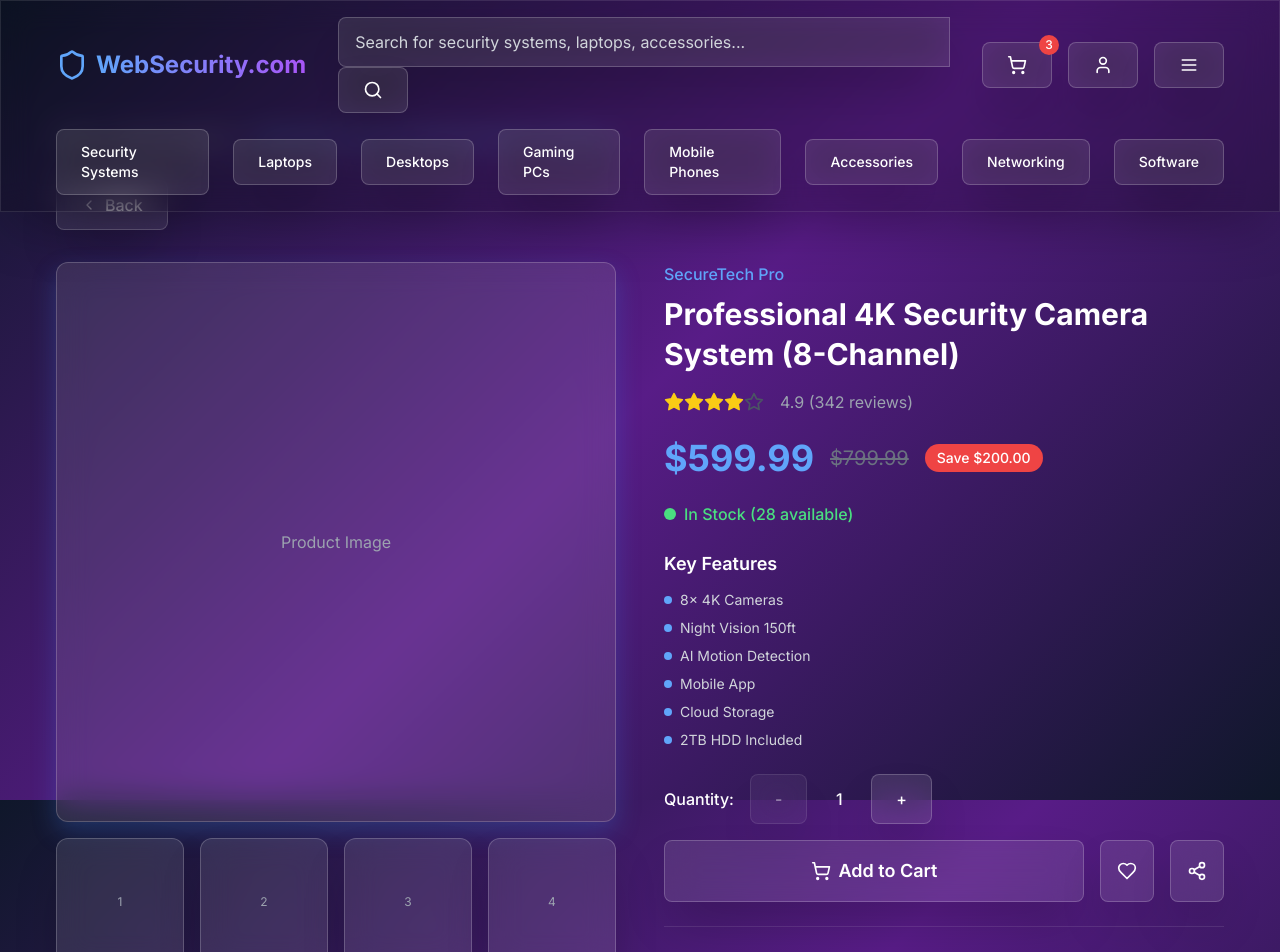
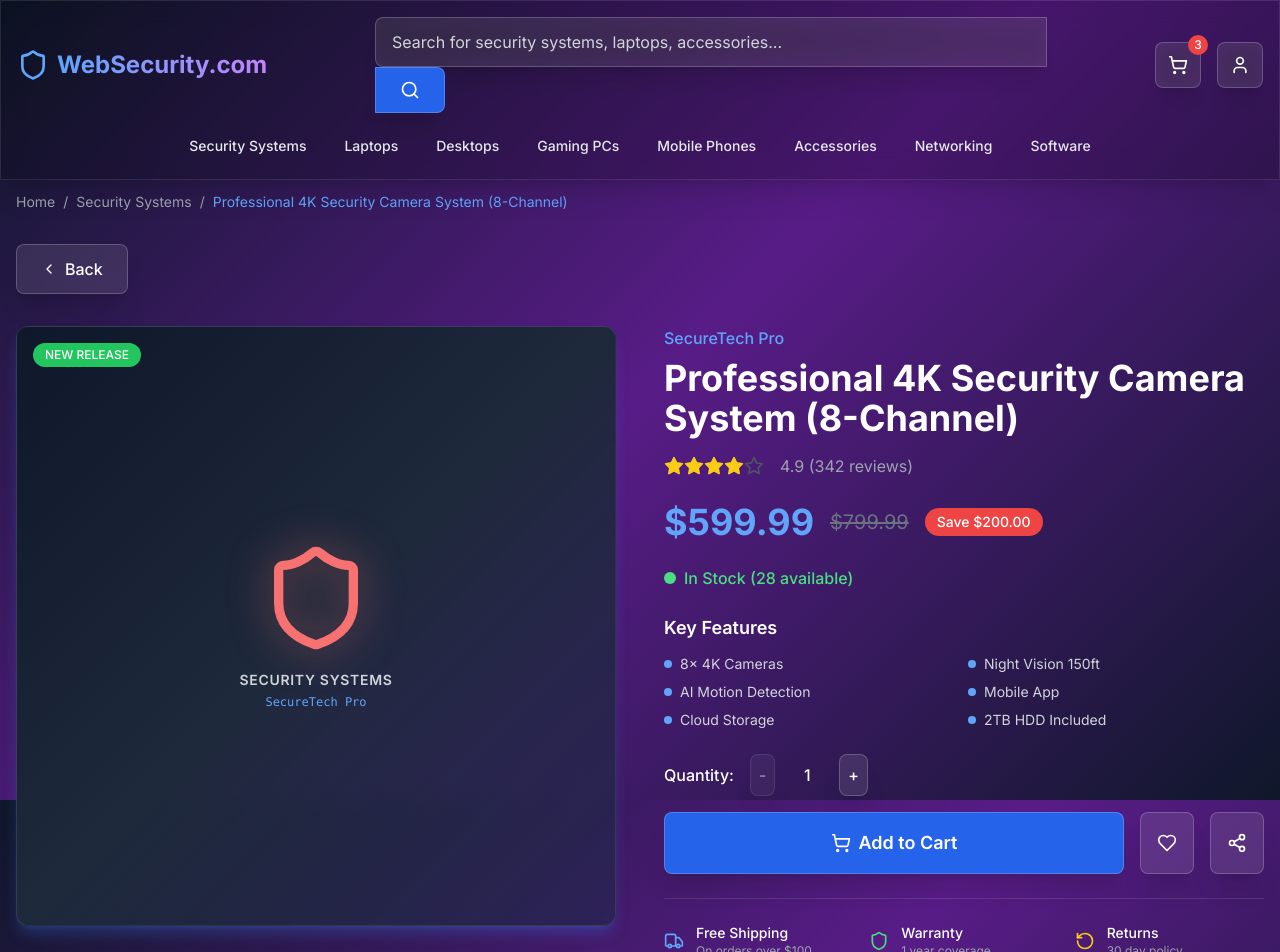
Before and after one commit to MuhibChy/WebSecurity-Tech-Store, a Next.js app: page /product/1 in a window 1280 px wide. Shown: the top 952 px of the page. Built offline with nearby package versions, Linux system fonts and the light colour scheme.

Commit message:
Fix CSS loading order, layout spacing and add nojekyll for GitHub Pages

```diff
--- a/app/category/[slug]/page.tsx
+++ b/app/category/[slug]/page.tsx
@@ -5,6 +5,7 @@
 // Generate static params for all categories
 export async function generateStaticParams() {
   const categoryIds = [
+    'all',
     'security-systems',
     'laptops',
     'desktops',
@@ -31,7 +32,7 @@
     <div className="min-h-screen">
       <Header />
 
-      <main className="pt-32 pb-16 px-4">
+      <main className="pt-44 md:pt-48 pb-16 px-4">
         <CategoryPageClient categorySlug={params.slug} />
       </main>
 
--- a/app/dashboard/page.tsx
+++ b/app/dashboard/page.tsx
@@ -1,6 +1,7 @@
 'use client'
 
 import { useState } from 'react'
+import Link from 'next/link'
 import GlassCard from '@/components/ui/GlassCard'
 import {
   BarChart3,
@@ -12,7 +13,8 @@
   Eye,
   Edit,
   Trash2,
-  Plus
+  Plus,
+  ArrowLeft
 } from 'lucide-react'
 
 export default function Dashboard() {
@@ -45,10 +47,17 @@
   ]
 
   return (
-    <div className="min-h-screen pt-8 px-4">
+    <div className="min-h-screen pt-12 pb-16 px-4">
       <div className="container mx-auto">
-        {/* Header */}
+        {/* Navigation & Header */}
         <div className="mb-8">
+          <Link
+            href="/"
+            className="inline-flex items-center gap-2 px-4 py-2 rounded-lg glass text-sm text-gray-300 hover:text-white hover:bg-white/10 transition-all mb-6"
+          >
+            <ArrowLeft className="h-4 w-4" />
+            Back to Store
+          </Link>
           <h1 className="text-4xl font-bold gradient-text mb-2">Admin Dashboard</h1>
           <p className="text-gray-400">Manage your WebSecurity.com store</p>
         </div>
--- a/app/layout.tsx
+++ b/app/layout.tsx
@@ -1,7 +1,6 @@
 import type { Metadata } from 'next'
 import { Inter } from 'next/font/google'
 import './globals.css'
-import './backup-styles.css'
 import { Toaster } from 'react-hot-toast'
 
 const inter = Inter({ subsets: ['latin'] })
--- a/app/page.tsx
+++ b/app/page.tsx
@@ -13,9 +13,20 @@
   const newProducts = getNewProducts()
   const discountedProducts = getDiscountedProducts()
 
+  const categoryCountMap: Record<string, string> = {
+    'security-systems': '58+ Products',
+    'laptops': '44+ Products',
+    'desktops': '24+ Products',
+    'gaming-pcs': '31+ Products',
+    'mobile-phones': '62+ Products',
+    'accessories': '44+ Products',
+    'networking': '46+ Products',
+    'software': '63+ Products',
+  }
+
   const featuredCategories = categories.map(category => ({
     ...category,
-    count: `${Math.floor(Math.random() * 50) + 20}+ Products`,
+    count: categoryCountMap[category.id] || '30+ Products',
     color: {
       'security-systems': 'text-red-400',
       'laptops': 'text-blue-400',
@@ -33,7 +44,7 @@
       <Header />
 
       {/* Hero Section */}
-      <section className="pt-32 pb-16 px-4">
+      <section className="pt-44 md:pt-48 pb-16 px-4">
         <div className="container mx-auto text-center">
           <div className="max-w-4xl mx-auto">
             <h1 className="text-5xl md:text-7xl font-bold mb-6 gradient-text animate-float">
--- a/app/product/[id]/page.tsx
+++ b/app/product/[id]/page.tsx
@@ -1,13 +1,12 @@
 import Header from '@/components/Header'
 import Footer from '@/components/Footer'
 import ProductPageClient from '@/components/ProductPageClient'
+import { products } from '@/lib/products'
 
 // Generate static params for all products
 export async function generateStaticParams() {
-  const productIds = [1, 2, 3, 4, 5, 6, 7, 8, 9] // All product IDs
-
-  return productIds.map((id) => ({
-    id: id.toString(),
+  return products.map((product) => ({
+    id: product.id.toString(),
   }))
 }
 
@@ -24,7 +23,7 @@
     <div className="min-h-screen">
       <Header />
 
-      <main className="pt-32 pb-16 px-4">
+      <main className="pt-44 md:pt-48 pb-16 px-4">
         <ProductPageClient productId={productId} />
       </main>
 
--- a/components/CategoryPageClient.tsx
+++ b/components/CategoryPageClient.tsx
@@ -19,12 +19,16 @@
   const [showFilters, setShowFilters] = useState(false)
 
   // Find category
-  const category = categories.find(cat => cat.id === categorySlug)
+  const isAllCategories = categorySlug === 'all'
+  const category = isAllCategories
+    ? { id: 'all', name: 'All Products', description: 'Browse our complete catalog of security systems and cutting-edge tech products' }
+    : categories.find(cat => cat.id === categorySlug)
 
   // Get products for this category
   const categoryProducts = useMemo(() => {
     return products.filter(product => {
-      const categoryMatch = product.category.toLowerCase().replace(/\s+/g, '-') === categorySlug ||
+      const categoryMatch = isAllCategories ||
+                           product.category.toLowerCase().replace(/\s+/g, '-') === categorySlug ||
                            product.category === category?.name
 
       const priceMatch = product.price >= priceRange[0] && product.price <= priceRange[1]
@@ -36,7 +40,7 @@
 
       return categoryMatch && priceMatch && brandMatch && subcategoryMatch
     })
-  }, [categorySlug, category?.name, priceRange, selectedBrands, selectedSubcategories])
+  }, [categorySlug, category?.name, isAllCategories, priceRange, selectedBrands, selectedSubcategories])
 
   // Sort products
   const sortedProducts = useMemo(() => {
--- a/components/Header.tsx
+++ b/components/Header.tsx
@@ -72,13 +72,14 @@
         </div>
 
         {/* Navigation */}
-        <nav className={`${isMenuOpen ? 'block' : 'hidden'} md:block`}>
-          <div className="flex flex-col md:flex-row md:items-center md:justify-center space-y-2 md:space-y-0 md:space-x-6">
+        <nav className={`${isMenuOpen ? 'block' : 'hidden'} md:block mt-2`}>
+          <div className="flex flex-col md:flex-row md:items-center md:justify-center gap-1 md:gap-2 flex-wrap">
             {categories.map((category) => (
               <Link
                 key={category.slug}
                 href={`/category/${category.slug}`}
-                className="glass-button text-sm hover:text-blue-400 transition-colors"
+                className="px-3.5 py-1.5 rounded-lg text-sm font-medium text-gray-200 hover:text-white hover:bg-white/10 transition-all border border-transparent hover:border-white/10 text-center"
+                onClick={() => setIsMenuOpen(false)}
               >
                 {category.name}
               </Link>
--- a/components/ProductCard.tsx
+++ b/components/ProductCard.tsx
@@ -2,7 +2,7 @@
 
 import { useState } from 'react'
 import Link from 'next/link'
-import { Star, ShoppingCart, Heart, Eye } from 'lucide-react'
+import { Star, ShoppingCart, Heart, Eye, Shield, Laptop, Monitor, Gamepad2, Smartphone, Headphones, Router, Lock, Package } from 'lucide-react'
 import GlassCard from './ui/GlassCard'
 import { Product } from '@/lib/products'
 
@@ -14,6 +14,19 @@
 
 export default function ProductCard({ product, onAddToCart, onViewDetails }: ProductCardProps) {
   const [isWishlisted, setIsWishlisted] = useState(false)
+
+  const getCategoryIcon = (category: string) => {
+    const cat = (category || '').toLowerCase()
+    if (cat.includes('security')) return <Shield className="h-14 w-14 text-red-400 drop-shadow-[0_0_12px_rgba(248,113,113,0.5)]" />
+    if (cat.includes('laptop')) return <Laptop className="h-14 w-14 text-blue-400 drop-shadow-[0_0_12px_rgba(96,165,250,0.5)]" />
+    if (cat.includes('desktop')) return <Monitor className="h-14 w-14 text-emerald-400 drop-shadow-[0_0_12px_rgba(52,211,153,0.5)]" />
+    if (cat.includes('gaming')) return <Gamepad2 className="h-14 w-14 text-purple-400 drop-shadow-[0_0_12px_rgba(192,132,252,0.5)]" />
+    if (cat.includes('phone') || cat.includes('mobile')) return <Smartphone className="h-14 w-14 text-yellow-400 drop-shadow-[0_0_12px_rgba(250,204,21,0.5)]" />
+    if (cat.includes('accessor')) return <Headphones className="h-14 w-14 text-pink-400 drop-shadow-[0_0_12px_rgba(244,114,182,0.5)]" />
+    if (cat.includes('network')) return <Router className="h-14 w-14 text-cyan-400 drop-shadow-[0_0_12px_rgba(34,211,238,0.5)]" />
+    if (cat.includes('soft')) return <Lock className="h-14 w-14 text-orange-400 drop-shadow-[0_0_12px_rgba(251,146,60,0.5)]" />
+    return <Package className="h-14 w-14 text-blue-400 drop-shadow-[0_0_12px_rgba(96,165,250,0.5)]" />
+  }
 
   const handleAddToCart = (e: React.MouseEvent) => {
     e.stopPropagation()
@@ -40,11 +53,11 @@
         className="group relative overflow-hidden cursor-pointer h-full flex flex-col"
         hover={false}
       >
-      {/* Product Image */}
-      <div className="relative aspect-square bg-gradient-to-br from-gray-800 to-gray-900 rounded-lg mb-4 overflow-hidden">
-        {/* Placeholder for product image */}
-        <div className="absolute inset-0 flex items-center justify-center">
-          <span className="text-gray-400 text-sm">Product Image</span>
+      {/* Product Image / Visual Showcase */}
+      <div className="relative aspect-square bg-gradient-to-br from-slate-900 via-slate-800 to-indigo-950/70 rounded-xl mb-4 overflow-hidden flex items-center justify-center border border-white/10 group-hover:border-blue-500/40 transition-all">
+        <div className="transform group-hover:scale-110 transition-transform duration-500 flex flex-col items-center justify-center">
+          {getCategoryIcon(product.category)}
+          <span className="text-[11px] text-gray-400 mt-2 font-semibold tracking-wider uppercase">{product.category}</span>
         </div>
 
         {/* Badges */}
--- a/components/ProductPageClient.tsx
+++ b/components/ProductPageClient.tsx
@@ -2,7 +2,7 @@
 
 import { useState } from 'react'
 import Link from 'next/link'
-import { Star, ShoppingCart, Heart, Share2, Truck, Shield, RotateCcw, ChevronLeft } from 'lucide-react'
+import { Star, ShoppingCart, Heart, Share2, Truck, Shield, RotateCcw, ChevronLeft, Laptop, Monitor, Gamepad2, Smartphone, Headphones, Router, Lock, Package } from 'lucide-react'
 import GlassCard from './ui/GlassCard'
 import { getProductById, products, Product } from '@/lib/products'
 
@@ -14,8 +14,21 @@
   const product = getProductById(productId)
 
   const [quantity, setQuantity] = useState(1)
-  const [selectedImage, setSelectedImage] = useState(0)
+  const [selectedImage, setSelectedImage] = useState(1)
   const [isWishlisted, setIsWishlisted] = useState(false)
+
+  const getCategoryIcon = (category: string) => {
+    const cat = (category || '').toLowerCase()
+    if (cat.includes('security')) return <Shield className="h-28 w-28 text-red-400 drop-shadow-[0_0_20px_rgba(248,113,113,0.6)]" />
+    if (cat.includes('laptop')) return <Laptop className="h-28 w-28 text-blue-400 drop-shadow-[0_0_20px_rgba(96,165,250,0.6)]" />
+    if (cat.includes('desktop')) return <Monitor className="h-28 w-28 text-emerald-400 drop-shadow-[0_0_20px_rgba(52,211,153,0.6)]" />
+    if (cat.includes('gaming')) return <Gamepad2 className="h-28 w-28 text-purple-400 drop-shadow-[0_0_20px_rgba(192,132,252,0.6)]" />
+    if (cat.includes('phone') || cat.includes('mobile')) return <Smartphone className="h-28 w-28 text-yellow-400 drop-shadow-[0_0_20px_rgba(250,204,21,0.6)]" />
+    if (cat.includes('accessor')) return <Headphones className="h-28 w-28 text-pink-400 drop-shadow-[0_0_20px_rgba(244,114,182,0.6)]" />
+    if (cat.includes('network')) return <Router className="h-28 w-28 text-cyan-400 drop-shadow-[0_0_20px_rgba(34,211,238,0.6)]" />
+    if (cat.includes('soft')) return <Lock className="h-28 w-28 text-orange-400 drop-shadow-[0_0_20px_rgba(251,146,60,0.6)]" />
+    return <Package className="h-28 w-28 text-blue-400 drop-shadow-[0_0_20px_rgba(96,165,250,0.6)]" />
+  }
 
   if (!product) {
     return (
@@ -72,24 +85,18 @@
       <div className="grid lg:grid-cols-2 gap-12 mb-16">
         {/* Product Images */}
         <div className="space-y-4">
-          <GlassCard className="aspect-square bg-gradient-to-br from-gray-800 to-gray-900 flex items-center justify-center">
-            <span className="text-gray-400">Product Image</span>
+          <GlassCard className="aspect-square bg-gradient-to-br from-slate-900 via-slate-800 to-indigo-950/70 flex flex-col items-center justify-center border border-white/10 relative overflow-hidden" hover={false}>
+            <div className="transform transition-transform duration-500 flex flex-col items-center justify-center">
+              {getCategoryIcon(product.category)}
+              <span className="text-sm text-gray-300 mt-4 font-semibold tracking-wider uppercase">{product.category}</span>
+              <span className="text-xs text-blue-400 mt-1 font-mono">{product.brand}</span>
+            </div>
+            {product.isNew && (
+              <span className="absolute top-4 left-4 bg-green-500 text-white text-xs px-3 py-1 rounded-full font-medium">
+                NEW RELEASE
+              </span>
+            )}
           </GlassCard>
-
-          {/* Thumbnail Images */}
-          <div className="grid grid-cols-4 gap-4">
-            {[1, 2, 3, 4].map((index) => (
-              <button
-                key={index}
-                onClick={() => setSelectedImage(index)}
-                className={`glass-card aspect-square bg-gradient-to-br from-gray-800 to-gray-900 flex items-center justify-center ${
-                  selectedImage === index ? 'ring-2 ring-blue-400' : ''
-                }`}
-              >
-                <span className="text-xs text-gray-400">{index}</span>
-              </button>
-            ))}
-          </div>
         </div>
 
         {/* Product Info */}
--- a/package.json
+++ b/package.json
@@ -4,11 +4,11 @@
   "private": true,
   "scripts": {
     "dev": "next dev",
-    "build": "next build",
+    "build": "next build && node -e \"require('fs').writeFileSync('out/.nojekyll', '')\"",
     "start": "next start",
     "lint": "next lint",
     "export": "next build && next export",
-    "deploy": "npm run build && touch out/.nojekyll && git add out/ && git commit -m \"Deploy to GitHub Pages\" && git subtree push --prefix out origin gh-pages"
+    "deploy": "npm run build && git add -A out && git commit -m \"Deploy to GitHub Pages\" && git subtree push --prefix out origin gh-pages"
   },
   "dependencies": {
     "next": "14.0.3",
```
Also changed, not shown: 46 other files (tests, documents, lock files or other folders).
